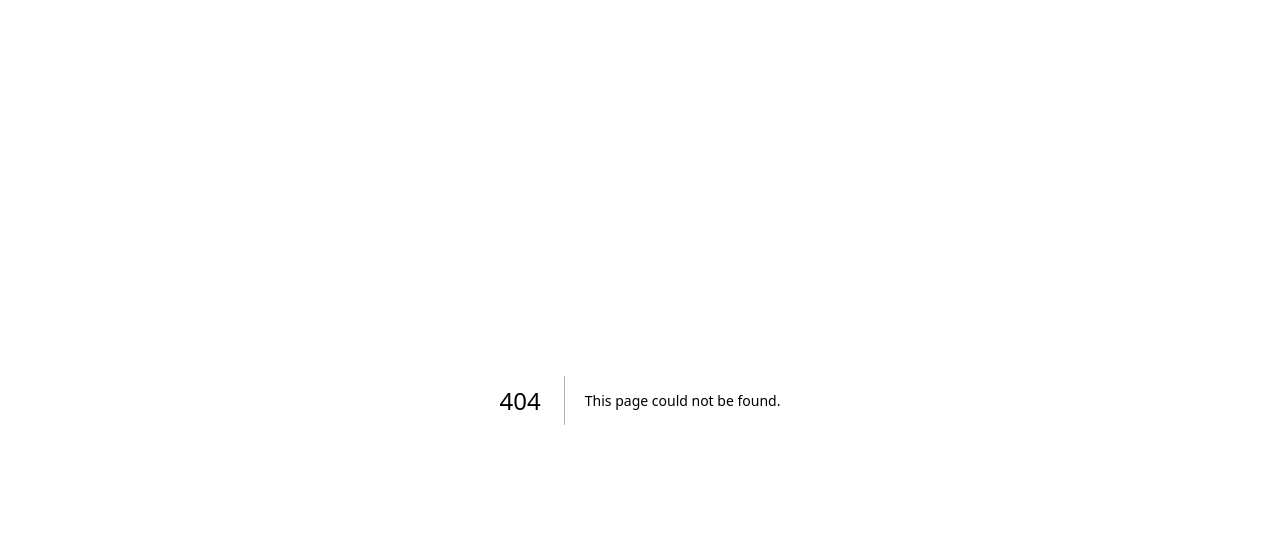
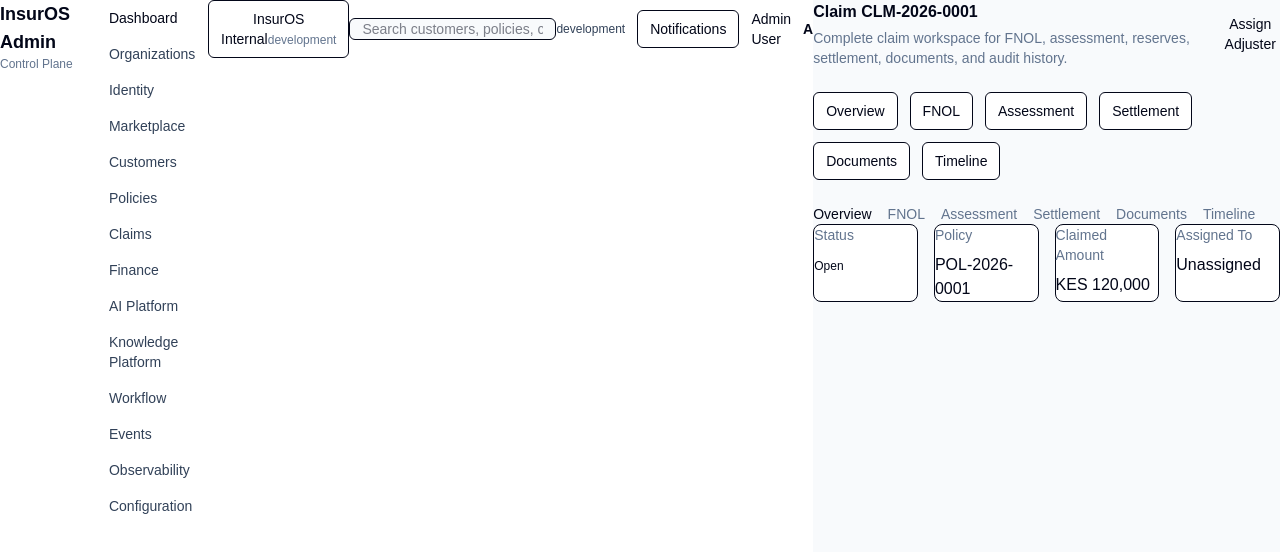
Before and after one commit to Bucrepinfo-lab/InsurOS, a Next.js app in the folder apps/admin/: page /dashboard/claims/1 in a window 1280 px wide. Before the commit this address had no page. Shown: the top 552 px of the page. Built offline with nearby package versions, Linux system fonts and the light colour scheme; no server answers.

Commit message:
feat(claims): add claim detail workspace

```diff
--- /dev/null
+++ b/apps/admin/src/app/dashboard/claims/[claimId]/page.tsx
@@ -0,0 +1,76 @@
+import Link from 'next/link';
+import {
+  Badge,
+  Button,
+  Card,
+  CardContent,
+  DomainModulePage,
+  Tabs
+} from '@insuros/ui';
+
+const claimId = 'CLM-2026-0001';
+
+const tabs = [
+  { id: 'overview', label: 'Overview', href: `/dashboard/claims/${claimId}` },
+  { id: 'fnol', label: 'FNOL', href: `/dashboard/claims/${claimId}/fnol` },
+  { id: 'assessment', label: 'Assessment', href: `/dashboard/claims/${claimId}/assessment` },
+  { id: 'settlement', label: 'Settlement', href: `/dashboard/claims/${claimId}/settlement` },
+  { id: 'documents', label: 'Documents', href: `/dashboard/claims/${claimId}/documents` },
+  { id: 'timeline', label: 'Timeline', href: `/dashboard/claims/${claimId}/timeline` }
+];
+
+export default function ClaimDetailPage() {
+  return (
+    <DomainModulePage
+      title='Claim CLM-2026-0001'
+      description='Complete claim workspace for FNOL, assessment, reserves, settlement, documents, and audit history.'
+      actions={<Button>Assign Adjuster</Button>}
+    >
+      <div className='mb-6 flex flex-wrap gap-3'>
+        {tabs.map((tab) => (
+          <Link
+            key={tab.id}
+            href={tab.href}
+            className='rounded-md border bg-white px-3 py-2 text-sm font-medium hover:bg-slate-50'
+          >
+            {tab.label}
+          </Link>
+        ))}
+      </div>
+
+      <Tabs items={tabs} activeId='overview'>
+        <div className='grid gap-4 lg:grid-cols-4'>
+          <Card>
+            <CardContent>
+              <p className='text-sm text-slate-500'>Status</p>
+              <div className='mt-2'>
+                <Badge tone='warning'>Open</Badge>
+              </div>
+            </CardContent>
+          </Card>
+
+          <Card>
+            <CardContent>
+              <p className='text-sm text-slate-500'>Policy</p>
+              <p className='mt-2 font-medium'>POL-2026-0001</p>
+            </CardContent>
+          </Card>
+
+          <Card>
+            <CardContent>
+              <p className='text-sm text-slate-500'>Claimed Amount</p>
+              <p className='mt-2 font-medium'>KES 120,000</p>
+            </CardContent>
+          </Card>
+
+          <Card>
+            <CardContent>
+              <p className='text-sm text-slate-500'>Assigned To</p>
+              <p className='mt-2 font-medium'>Unassigned</p>
+            </CardContent>
+          </Card>
+        </div>
+      </Tabs>
+    </DomainModulePage>
+  );
+}
```
